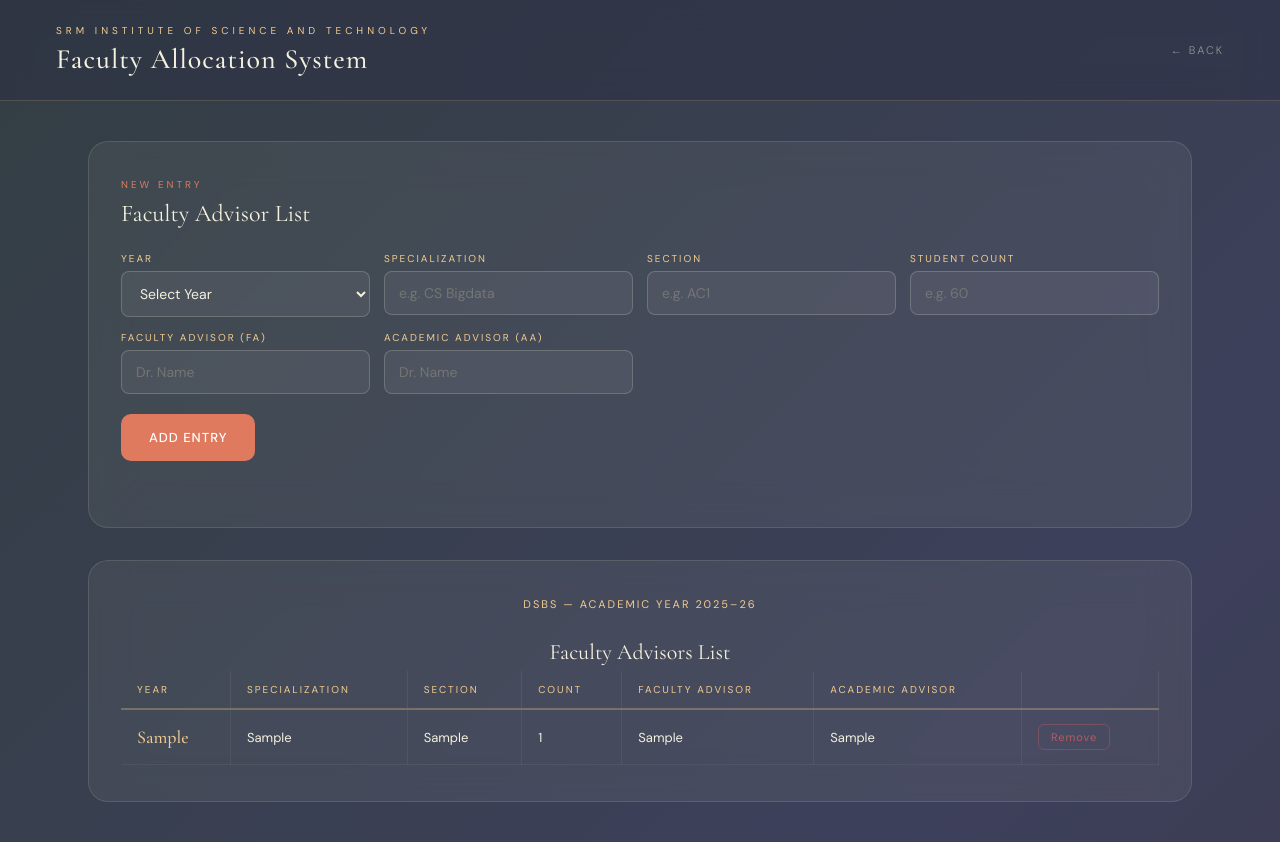
After one commit to harshinishori18/faculty-allocation-srmist, a Flask app: page /fa-list in a window 1280 px wide. The commit adds this page. Run offline with Flask 3, Linux system fonts and the light colour scheme; tables that the repository leaves empty hold one stand-in row (values such as "Sample post").

Commit message:
Add FA list, subject allocation sheet, and position field

```diff
--- a/app.py
+++ b/app.py
@@ -2,6 +2,8 @@ from flask import Flask, render_template, session
 from config import db
 from routes.registration import registration_bp
 from routes.scheduler import scheduler_bp
+from routes.fa import fa_bp
+from models.fa_entry import FAEntry
 
 app = Flask(__name__)
 app.config['SQLALCHEMY_DATABASE_URI'] = 'sqlite:///database.db'
@@ -10,6 +12,7 @@ app.config['SECRET_KEY'] = 'srmist-secret-key'
 db.init_app(app)
 app.register_blueprint(registration_bp)
 app.register_blueprint(scheduler_bp)
+app.register_blueprint(fa_bp)
 
 with app.app_context():
     db.create_all()
@@ -27,5 +30,13 @@ def dashboard():
     faculty_name = session.get('faculty_name', '')
     return render_template('dashboard.html', faculty_name=faculty_name)
 
+@app.route('/fa-list')
+def fa_list_page():
+    return render_template('fa_list.html')
+
+@app.route('/allocation-sheet')
+def allocation_sheet_page():
+    return render_template('allocation_sheet.html')
+
 if __name__ == '__main__':
     app.run(debug=True)
--- /dev/null
+++ b/routes/fa.py
@@ -0,0 +1,77 @@
+import sys, os
+sys.path.insert(0, os.path.join(os.path.dirname(__file__), '..', 'scheduler'))
+
+from flask import Blueprint, request, jsonify
+from config import db
+from models.fa_entry import FAEntry
+from models.faculty import Faculty
+from schedule_generator import generate_schedule
+from analytics.workload import analyze_faculty_workload
+
+fa_bp = Blueprint('fa', __name__)
+
+# Add FA entry
+@fa_bp.route('/fa/add', methods=['POST'])
+def add_fa():
+    data = request.get_json()
+    entry = FAEntry(
+        year             = data['year'],
+        specialization   = data['specialization'],
+        section          = data['section'],
+        student_count    = int(data['student_count']),
+        faculty_advisor  = data['faculty_advisor'],
+        academic_advisor = data['academic_advisor']
+    )
+    db.session.add(entry)
+    db.session.commit()
+    return jsonify({'message': 'FA entry added', 'entry': entry.to_dict()}), 201
+
+# Get all FA entries
+@fa_bp.route('/fa/all', methods=['GET'])
+def get_all_fa():
+    entries = FAEntry.query.all()
+    return jsonify([e.to_dict() for e in entries])
+
+# Delete FA entry
+@fa_bp.route('/fa/delete/<int:id>', methods=['DELETE'])
+def delete_fa(id):
+    entry = FAEntry.query.get(id)
+    if not entry:
+        return jsonify({'error': 'Not found'}), 404
+    db.session.delete(entry)
+    db.session.commit()
+    return jsonify({'message': 'Deleted'})
+
+# Subject allocation sheet
+@fa_bp.route('/allocation/sheet', methods=['GET'])
+def allocation_sheet():
+    schedule   = generate_schedule()
+    workload   = analyze_faculty_workload(schedule)
+    faculties  = Faculty.query.all()
+
+    # Build subject map: name -> list of subjects
+    subject_map = {}
+    for entry in schedule:
+        name = entry['faculty_name']
+        subj = entry['subject']
+        if name not in subject_map:
+            subject_map[name] = []
+        if subj not in subject_map[name]:
+            subject_map[name].append(subj)
+
+    result = []
+    for i, f in enumerate(faculties, 1):
+        name     = f.username
+        subjects = subject_map.get(name, [])
+        wl       = workload.get(name, {})
+        result.append({
+            'sno':        i,
+            'faculty_id': f.faculty_id,
+            'workload':   wl.get('total_classes', 0),
+            'name':       name,
+            'position':   'Faculty',
+            'subject1':   subjects[0] if len(subjects) > 0 else '—',
+            'subject2':   subjects[1] if len(subjects) > 1 else '—'
+        })
+
+    return jsonify(result)
--- /dev/null
+++ b/templates/fa_list.html
@@ -0,0 +1,236 @@
+<!DOCTYPE html>
+<html lang="en">
+<head>
+  <meta charset="UTF-8"/>
+  <meta name="viewport" content="width=device-width, initial-scale=1.0"/>
+  <title>FA List — SRMIST</title>
+  <link rel="stylesheet" href="{{ url_for('static', filename='style.css') }}"/>
+  <style>
+    .page-wrap { padding: 40px 48px; max-width: 1200px; margin: 0 auto; }
+    .form-card {
+      background: rgba(244,241,222,0.06); backdrop-filter: blur(20px);
+      border: 1px solid rgba(244,241,222,0.12); border-radius: 20px;
+      padding: 36px 32px; margin-bottom: 32px;
+    }
+    .form-card h3 {
+      font-family:'Cormorant Garamond',serif; font-size:24px;
+      font-weight:400; color:var(--eggshell); margin-bottom:24px;
+    }
+    .form-grid {
+      display: grid; grid-template-columns: repeat(auto-fit, minmax(200px,1fr));
+      gap: 14px; margin-bottom: 20px;
+    }
+    .form-group { display:flex; flex-direction:column; gap:6px; }
+    .form-group label {
+      font-size:10px; letter-spacing:2px; text-transform:uppercase;
+      color:var(--gold); font-weight:400;
+    }
+    .form-group input, .form-group select {
+      padding:12px 14px; border:1px solid rgba(244,241,222,0.2);
+      border-radius:8px; background:rgba(255,255,255,0.06);
+      color:var(--eggshell); font-family:'DM Sans',sans-serif;
+      font-size:14px; outline:none;
+    }
+    .form-group input:focus, .form-group select:focus {
+      border-color:var(--terra);
+    }
+    .form-group select option { background:#3D405B; color:var(--eggshell); }
+    .report-card {
+      background: rgba(244,241,222,0.06); backdrop-filter:blur(20px);
+      border:1px solid rgba(244,241,222,0.12); border-radius:20px;
+      padding:36px 32px;
+    }
+    .report-title {
+      font-family:'Cormorant Garamond',serif; font-size:22px;
+      color:var(--eggshell); text-align:center; margin-bottom:6px;
+    }
+    .report-subtitle {
+      font-size:11px; letter-spacing:2px; text-transform:uppercase;
+      color:var(--gold); text-align:center; margin-bottom:28px;
+    }
+    .fa-table { width:100%; border-collapse:collapse; }
+    .fa-table th {
+      padding:12px 16px; font-size:10px; letter-spacing:2px;
+      text-transform:uppercase; color:var(--gold); font-weight:400;
+      border-bottom:2px solid rgba(242,204,143,0.3);
+      border-right:1px solid rgba(244,241,222,0.08); text-align:left;
+    }
+    .fa-table td {
+      padding:14px 16px; font-size:13px; color:var(--eggshell);
+      border-bottom:1px solid rgba(244,241,222,0.06);
+      border-right:1px solid rgba(244,241,222,0.06);
+    }
+    .fa-table tr:hover td { background:rgba(244,241,222,0.04); }
+    .year-group td:first-child {
+      font-family:'Cormorant Garamond',serif; font-size:18px;
+      font-weight:500; color:var(--gold);
+    }
+    .btn-remove {
+      background:transparent; color:rgba(224,100,100,0.7);
+      border:1px solid rgba(224,100,100,0.3); padding:5px 12px;
+      border-radius:6px; cursor:pointer; font-size:11px;
+      font-family:'DM Sans',sans-serif; letter-spacing:1px;
+    }
+    .btn-remove:hover { background:rgba(224,100,100,0.1); }
+    .empty-msg {
+      text-align:center; color:rgba(244,241,222,0.35);
+      font-size:14px; padding:40px;
+    }
+    .msg { margin-top:12px; font-size:13px; font-weight:500; }
+    .msg.success { color:#3a7d62; }
+    .msg.error { color:#b94040; }
+  </style>
+</head>
+<body>
+  <header>
+    <div class="header-left">
+      <p class="eyebrow">SRM Institute of Science and Technology</p>
+      <h1>Faculty Allocation System</h1>
+    </div>
+    <div class="header-right">
+      <a href="/" style="color:rgba(244,241,222,0.5); text-decoration:none;
+         font-size:11px; letter-spacing:2px; text-transform:uppercase;">← Back</a>
+    </div>
+  </header>
+
+  <div class="page-wrap">
+
+    <!-- Entry Form -->
+    <div class="form-card">
+      <p style="font-size:10px;letter-spacing:3px;text-transform:uppercase;color:var(--terra);margin-bottom:8px;">New Entry</p>
+      <h3>Faculty Advisor List</h3>
+      <div class="form-grid">
+        <div class="form-group">
+          <label>Year</label>
+          <select id="f_year">
+            <option value="">Select Year</option>
+            <option value="I">I</option>
+            <option value="II">II</option>
+            <option value="III">III</option>
+            <option value="IV">IV</option>
+          </select>
+        </div>
+        <div class="form-group">
+          <label>Specialization</label>
+          <input type="text" id="f_spec" placeholder="e.g. CS Bigdata"/>
+        </div>
+        <div class="form-group">
+          <label>Section</label>
+          <input type="text" id="f_section" placeholder="e.g. AC1"/>
+        </div>
+        <div class="form-group">
+          <label>Student Count</label>
+          <input type="number" id="f_count" placeholder="e.g. 60"/>
+        </div>
+        <div class="form-group">
+          <label>Faculty Advisor (FA)</label>
+          <input type="text" id="f_fa" placeholder="Dr. Name"/>
+        </div>
+        <div class="form-group">
+          <label>Academic Advisor (AA)</label>
+          <input type="text" id="f_aa" placeholder="Dr. Name"/>
+        </div>
+      </div>
+      <button class="btn-primary" onclick="addEntry()">Add Entry</button>
+      <p id="form_msg" class="msg"></p>
+    </div>
+
+    <!-- Report Table -->
+    <div class="report-card">
+      <p class="report-subtitle">DSBS — Academic Year 2025–26</p>
+      <p class="report-title">Faculty Advisors List</p>
+      <div id="fa_report">
+        <p class="empty-msg">No entries yet. Add entries above to generate the report.</p>
+      </div>
+    </div>
+
+  </div>
+
+  <script>
+    async function addEntry() {
+      const body = {
+        year:             document.getElementById('f_year').value,
+        specialization:   document.getElementById('f_spec').value,
+        section:          document.getElementById('f_section').value,
+        student_count:    document.getElementById('f_count').value,
+        faculty_advisor:  document.getElementById('f_fa').value,
+        academic_advisor: document.getElementById('f_aa').value
+      };
+      const msg = document.getElementById('form_msg');
+      if (!body.year || !body.specialization || !body.section ||
+          !body.student_count || !body.faculty_advisor || !body.academic_advisor) {
+        msg.textContent = 'Please fill all fields.';
+        msg.className = 'msg error';
+        return;
+      }
+      const res  = await fetch('/fa/add', {
+        method: 'POST',
+        headers: {'Content-Type':'application/json'},
+        body: JSON.stringify(body)
+      });
+      const data = await res.json();
+      if (res.ok) {
+        msg.textContent = 'Entry added successfully.';
+        msg.className = 'msg success';
+        // Clear fields
+        ['f_year','f_spec','f_section','f_count','f_fa','f_aa'].forEach(id => {
+          const el = document.getElementById(id);
+          el.value = '';
+        });
+        loadReport();
+      } else {
+        msg.textContent = data.error || 'Something went wrong.';
+        msg.className = 'msg error';
+      }
+    }
+
+    async function removeEntry(id) {
+      await fetch('/fa/delete/' + id, { method: 'DELETE' });
+      loadReport();
+    }
+
+    async function loadReport() {
+      const res  = await fetch('/fa/all');
+      const data = await res.json();
+      const div  = document.getElementById('fa_report');
+
+      if (!data.length) {
+        div.innerHTML = '<p class="empty-msg">No entries yet. Add entries above to generate the report.</p>';
+        return;
+      }
+
+      // Group by year
+      const grouped = {};
+      data.forEach(e => {
+        if (!grouped[e.year]) grouped[e.year] = [];
+        grouped[e.year].push(e);
+      });
+
+      let html = `<table class="fa-table">
+        <thead><tr>
+          <th>Year</th><th>Specialization</th><th>Section</th>
+          <th>Count</th><th>Faculty Advisor</th><th>Academic Advisor</th><th></th>
+        </tr></thead><tbody>`;
+
+      Object.entries(grouped).forEach(([year, entries]) => {
+        entries.forEach((e, i) => {
+          html += `<tr class="${i === 0 ? 'year-group' : ''}">
+            <td>${i === 0 ? year : ''}</td>
+            <td>${e.specialization}</td>
+            <td>${e.section}</td>
+            <td>${e.student_count}</td>
+            <td>${e.faculty_advisor}</td>
+            <td>${e.academic_advisor}</td>
+            <td><button class="btn-remove" onclick="removeEntry(${e.id})">Remove</button></td>
+          </tr>`;
+        });
+      });
+
+      html += '</tbody></table>';
+      div.innerHTML = html;
+    }
+
+    loadReport();
+  </script>
+</body>
+</html>
--- a/templates/index.html
+++ b/templates/index.html
@@ -25,6 +25,12 @@
       <div class="btn-group">
         <a href="/login" style="text-decoration:none;">
   <button class="btn-secondary" style="width:100%;">Faculty Login</button>
+  <a href="/fa-list" style="text-decoration:none;">
+  <button class="btn-secondary" style="width:100%;">FA List</button>
+</a>
+<a href="/allocation-sheet" style="text-decoration:none;">
+  <button class="btn-secondary" style="width:100%;">Subject Allocation Sheet</button>
+</a>
 </a>
         <button class="btn-primary"      onclick="openModal('addModal')">Register Faculty</button>
         <button class="btn-secondary"    onclick="openModal('editModal')">Edit Record</button>
```
Also changed, not shown: models/fa_entry.py (added, +23 -0 lines), templates/allocation_sheet.html (added, +153 -0 lines).
